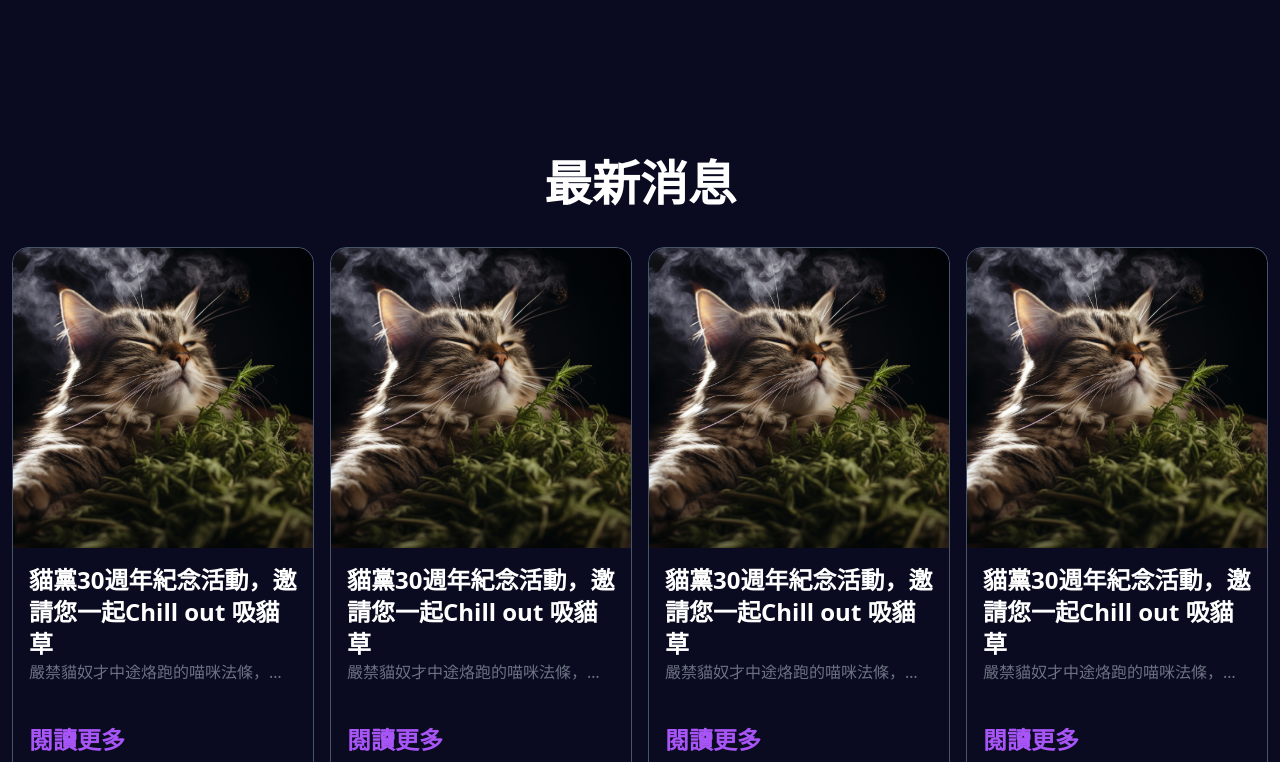
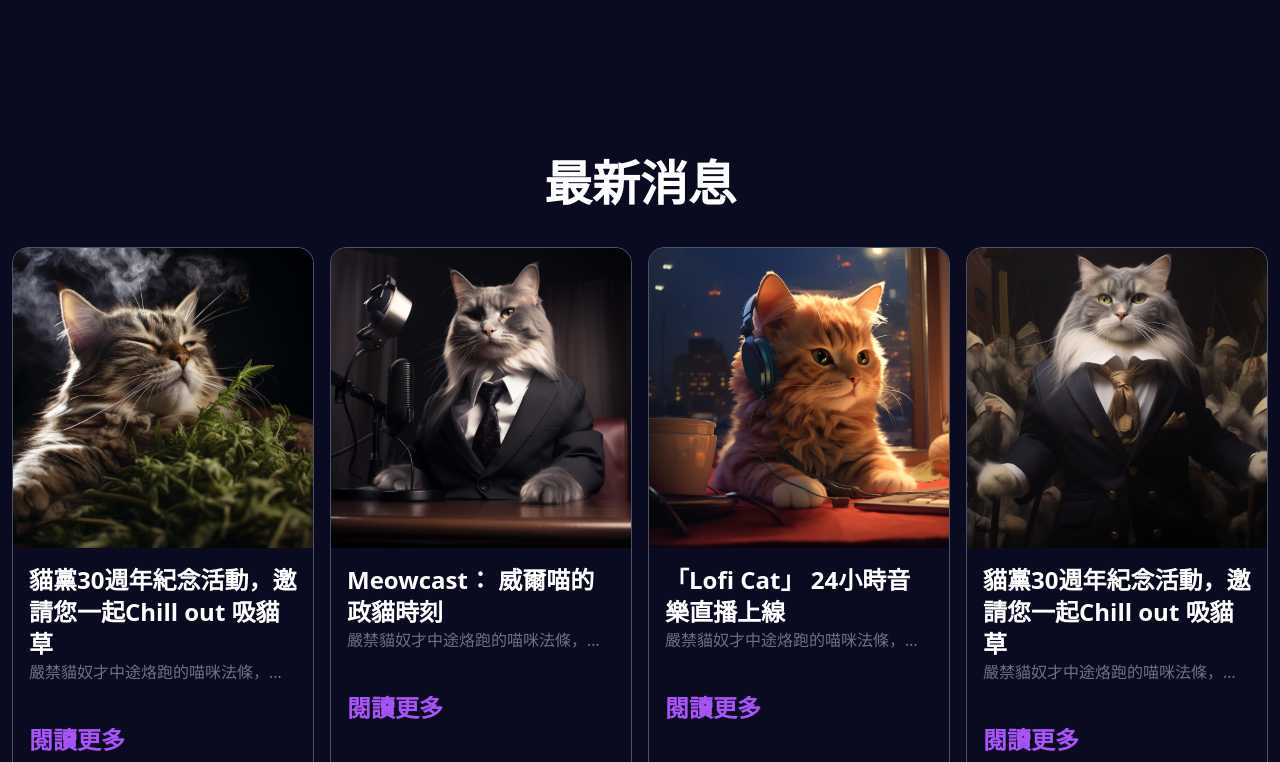
Before and after one commit to smalljie373/F2E5th-willmeow, a Vue app: page / in a window 1280 px wide. Shown: the part 2038-2800 px from the top of the page. Built offline with nearby package versions, Linux system fonts and the light colour scheme.

Commit message:
feat:新增最新消息頁面

```diff
--- a/index.html
+++ b/index.html
@@ -4,7 +4,7 @@
     <meta charset="UTF-8" />
     <link rel="icon" href="/favicon.ico" />
     <meta name="viewport" content="width=device-width, initial-scale=1.0" />
-    <title>Vite App</title>
+    <title>Willme</title>
   </head>
   <body>
     <div id="app" class="bg-[#0A0A20] min-h-screen"></div>
--- a/src/stores/overallDataStore.js
+++ b/src/stores/overallDataStore.js
@@ -40,5 +40,45 @@ export const overallDataStore = defineStore('overalldata', () => {
       price: '50,000'
     }
   ])
-  return { donateData }
+  const questionsAndanswers = ref([
+    {
+      id: '-w5080131z641480',
+      title: '我想捐款支持你們的項目，該怎麼做？',
+      content:
+        '感謝您的支持！您可以透過我們網站上提供的捐款鏈接或捐款表格進行捐款。請填寫您希望捐款的金額和您的個人信息，然後選擇您偏好的支付方式進行捐款。'
+    },
+    {
+      id: '-5aa013w16sc1480',
+      title: '我捐款後何時能收到捐款收據？',
+      content:
+        '我們會在收到您的捐款後盡快發送捐款收據給您。通常情況下，您將在捐款後的一至兩個工作日內收到電子或紙質收據，收據上將包含您的捐款金額、捐款日期和我們的慈善機構信息。如果您在一定時間內未收到收據，請聯繫我們的客服部門協助處理。'
+    }
+  ])
+  const newsData = ref([
+    {
+      id: '7Df9Gh3K2j1P6s8',
+      title: '貓黨30週年紀念活動，邀請您一起Chill out 吸貓草',
+      content: '嚴禁貓奴才中途烙跑的喵咪法條，保護每一隻貓咪的權益',
+      imgUrl: './src/assets/images/catNews1.svg'
+    },
+    {
+      id: 'b5T9pL2oQ7i4F1',
+      title: 'Meowcast： 威爾喵的政貓時刻',
+      content: '嚴禁貓奴才中途烙跑的喵咪法條，保護每一隻貓咪的權益',
+      imgUrl: './src/assets/images/catNews2.svg'
+    },
+    {
+      id: 'R3kP6lA2j9f7Ht',
+      title: '「Lofi Cat」 24小時音樂直播上線',
+      content: '嚴禁貓奴才中途烙跑的喵咪法條，保護每一隻貓咪的權益',
+      imgUrl: './src/assets/images/catNews3.svg'
+    },
+    {
+      id: '5s8F2hG4rT1qP9',
+      title: '貓黨30週年紀念活動，邀請您一起Chill out 吸貓草',
+      content: '嚴禁貓奴才中途烙跑的喵咪法條，保護每一隻貓咪的權益',
+      imgUrl: './src/assets/images/catNews4.svg'
+    }
+  ])
+  return { donateData, questionsAndanswers, newsData }
 })
--- a/src/views/DonateView.vue
+++ b/src/views/DonateView.vue
@@ -34,6 +34,21 @@
       </div>
     </section>
     <p class="md:text-center text-xl text-gray-500">＊一顆罐罐等值為 NT$ 1</p>
+    <section class="py-5">
+      <h4 class="text-4xl text-white md:text-center font-bold mb-3">常見問題</h4>
+      <ul class="flex flex-col justify-center items-center">
+        <li
+          v-for="item in questionsAndanswers"
+          :key="item.id"
+          class="text-white border md:w-[500px] w-full py-2 px-1"
+        >
+          <button type="button" @click.prevent="toggleAccordion(item.id)">{{ item.title }}</button>
+          <div v-show="activeIndex === item.id">
+            {{ item.content }}
+          </div>
+        </li>
+      </ul>
+    </section>
   </main>
 </template>
 
@@ -42,13 +57,21 @@ import { overallDataStore } from '@/stores/overallDataStore'
 import { storeToRefs } from 'pinia'
 import { ref } from 'vue'
 const overallData = overallDataStore()
-const { donateData } = storeToRefs(overallData)
+const { donateData, questionsAndanswers } = storeToRefs(overallData)
 
 const status = ref({
   loadingItem: ''
 })
+const activeIndex = ref(null)
 
 const createData = (id) => {
   status.value.loadingItem = id
 }
+const toggleAccordion = (index) => {
+  if (activeIndex.value === index) {
+    activeIndex.value = null
+  } else {
+    activeIndex.value = index
+  }
+}
 </script>
--- a/src/views/HomeView.vue
+++ b/src/views/HomeView.vue
@@ -12,9 +12,11 @@
               不再藏在箱子裡，威爾喵為每隻貓站出來！<br />如果你認同我的理念，請支持我，請加入改變的行列。<br />
               這一次，為喵國的未來一起努力！
             </p>
-            <button type="button" class="btn bg-purple-600 text-white w-auto lg:w-1/3">
-              候選人簡介
-            </button>
+            <router-link
+              to="/intro"
+              class="btn bg-purple-600 text-white text-center w-auto lg:w-1/3"
+              >候選人簡介</router-link
+            >
           </div>
         </div>
       </section>
@@ -131,60 +133,22 @@
     <section class="container py-20">
       <h2 class="text-5xl text-white text-center font-bold mb-10">最新消息</h2>
       <ul class="grid grid-cols-1 md:grid-cols-2 lg:grid-cols-4 grid-flow-row gap-4">
-        <li class="border border-slate-600 rounded-2xl flex flex-col relative">
-          <img src="../assets/images/catNews1.svg" alt="catNews1" class="rounded-t-[1rem]" />
+        <li
+          class="border border-slate-600 rounded-2xl flex flex-col relative"
+          v-for="item in newsData"
+          :key="item.id"
+        >
+          <img :src="item.imgUrl" alt="catNews1" class="rounded-t-[1rem]" />
           <div class="p-4">
             <h4 class="text-white font-bold text-2xl">
-              貓黨30週年紀念活動，邀請您一起Chill out 吸貓草
+              {{ item.title }}
             </h4>
             <p class="whitespace-nowrap text-ellipsis overflow-hidden text-gray-500">
-              嚴禁貓奴才中途烙跑的喵咪法條，保護每一隻貓咪的權益
+              {{ item.content }}
             </p>
             <a
               href="#"
               class="block py-10 text-2xl text-purple-500 font-bold stretched-link hover:text-purple-400"
-              ><span> 閱讀更多 </span></a
-            >
-          </div>
-        </li>
-        <li class="border border-slate-600 rounded-2xl flex flex-col">
-          <img src="../assets/images/catNews1.svg" alt="catNews1" class="rounded-t-[1rem]" />
-          <div class="p-4">
-            <h4 class="text-white font-bold text-2xl">
-              貓黨30週年紀念活動，邀請您一起Chill out 吸貓草
-            </h4>
-            <p class="whitespace-nowrap text-ellipsis overflow-hidden text-gray-500">
-              嚴禁貓奴才中途烙跑的喵咪法條，保護每一隻貓咪的權益
-            </p>
-            <a href="#" class="block py-10 text-2xl text-purple-500 font-bold"
-              ><span> 閱讀更多 </span></a
-            >
-          </div>
-        </li>
-        <li class="border border-slate-600 rounded-2xl flex flex-col">
-          <img src="../assets/images/catNews1.svg" alt="catNews1" class="rounded-t-[1rem]" />
-          <div class="p-4">
-            <h4 class="text-white font-bold text-2xl">
-              貓黨30週年紀念活動，邀請您一起Chill out 吸貓草
-            </h4>
-            <p class="whitespace-nowrap text-ellipsis overflow-hidden text-gray-500">
-              嚴禁貓奴才中途烙跑的喵咪法條，保護每一隻貓咪的權益
-            </p>
-            <a href="#" class="block py-10 text-2xl text-purple-500 font-bold"
-              ><span> 閱讀更多 </span></a
-            >
-          </div>
-        </li>
-        <li class="border border-slate-600 rounded-2xl flex flex-col">
-          <img src="../assets/images/catNews1.svg" alt="catNews1" class="rounded-t-[1rem]" />
-          <div class="p-4">
-            <h4 class="text-white font-bold text-2xl">
-              貓黨30週年紀念活動，邀請您一起Chill out 吸貓草
-            </h4>
-            <p class="whitespace-nowrap text-ellipsis overflow-hidden text-gray-500">
-              嚴禁貓奴才中途烙跑的喵咪法條，保護每一隻貓咪的權益
-            </p>
-            <a href="#" class="block py-10 text-2xl text-purple-500 font-bold"
               ><span> 閱讀更多 </span></a
             >
           </div>
@@ -200,7 +164,9 @@
           <p class="text-center text-gray-500 py-3">
             您的每一筆抖內都將讓一隻貓咪過上更好的生活。<br />點擊下方抖內按鈕，讓我們的貓咪生活更美好！
           </p>
-          <button type="button" class="btn bg-purple-600 text-white w-auto">立即抖內</button>
+          <router-link to="/donate" class="btn bg-purple-600 text-white w-auto"
+            >立即抖內</router-link
+          >
         </div>
       </div>
     </section>
@@ -220,7 +186,7 @@
               電子郵件
             </label>
             <input
-              class="appearance-none block w-full bg-gray-200 text-gray-700 border rounded py-3 px-4 mb-3 leading-tight focus:outline-none focus:bg-white"
+              class="appearance-none block w-full bg-transparent text-white border rounded py-3 px-4 mb-3 leading-tight focus:outline-none"
               id="useremail"
               type="email"
               placeholder="請輸入電子郵件"
@@ -234,7 +200,7 @@
               您的姓名
             </label>
             <input
-              class="appearance-none block w-full bg-gray-200 text-gray-700 border border-gray-200 rounded py-3 px-4 leading-tight focus:outline-none focus:bg-white focus:border-gray-500"
+              class="appearance-none block w-full bg-transparent text-white border border-gray-200 rounded py-3 px-4 leading-tight focus:outline-none focus:border-gray-500"
               id="username"
               type="text"
               placeholder="請輸入您的姓名"
@@ -244,7 +210,7 @@
         <div class="flex flex-wrap -mx-3 mb-6">
           <div class="w-full px-3">
             <label
-              class="block uppercase tracking-wide text-gray-700 text-xs font-bold mb-2"
+              class="block uppercase tracking-wide text-white text-xs font-bold mb-2"
               for="content"
             >
               您的建言
@@ -254,7 +220,7 @@
               id="content"
               cols="30"
               rows="10"
-              class="appearance-none block w-full bg-gray-200 text-gray-700 border border-gray-200 rounded py-3 px-4 mb-3 leading-tight focus:outline-none focus:bg-white focus:border-gray-500"
+              class="appearance-none block w-full bg-transparent text-gray-700 border border-gray-200 rounded py-3 px-4 mb-3 leading-tight focus:outline-none focus:border-gray-500"
               placeholder="請輸入內容"
             ></textarea>
           </div>
@@ -271,6 +237,10 @@
 import { Swiper, SwiperSlide } from 'swiper/vue'
 import { Autoplay } from 'swiper/modules'
 import 'swiper/css'
+import { overallDataStore } from '@/stores/overallDataStore'
+import { storeToRefs } from 'pinia'
+const overallData = overallDataStore()
+const { newsData } = storeToRefs(overallData)
 </script>
 
 <style scoped>
--- /dev/null
+++ b/src/views/NewsView.vue
@@ -0,0 +1,38 @@
+<template>
+  <main class="container mx-auto">
+    <h2 class="text-white text-center font-bold text-4xl mb-2">最新消息</h2>
+    <p class="text-gray-500 text-center text-xl mb-2">威爾喵立委：最新政治動態與未來展望</p>
+    <p class="text-gray-500 text-center text-xl">解析最新政治走向：威爾喵立委的角色與策略</p>
+    <section class="py-10">
+      <ul class="grid grid-cols-1 md:grid-cols-2 lg:grid-cols-4 grid-flow-row gap-4">
+        <li
+          class="border border-slate-600 rounded-2xl flex flex-col relative"
+          v-for="item in newsData"
+          :key="item.id"
+        >
+          <img :src="item.imgUrl" alt="catNews1" class="rounded-t-[1rem]" />
+          <div class="p-4">
+            <h4 class="text-white font-bold text-2xl">
+              {{ item.title }}
+            </h4>
+            <p class="whitespace-nowrap text-ellipsis overflow-hidden text-gray-500">
+              {{ item.content }}
+            </p>
+            <a
+              href="#"
+              class="block py-10 text-2xl text-purple-500 font-bold stretched-link hover:text-purple-400"
+              ><span> 閱讀更多 </span></a
+            >
+          </div>
+        </li>
+      </ul>
+    </section>
+  </main>
+</template>
+
+<script setup>
+import { overallDataStore } from '@/stores/overallDataStore'
+import { storeToRefs } from 'pinia'
+const overallData = overallDataStore()
+const { newsData } = storeToRefs(overallData)
+</script>
```
Also changed, not shown: src/router/index.js (+18 -1 lines), src/views/FrontView.vue (+20 -7 lines), src/views/IntroView.vue (added, +25 -0 lines), vite.config.js (+4 -3 lines).
